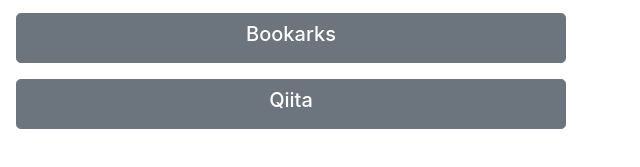
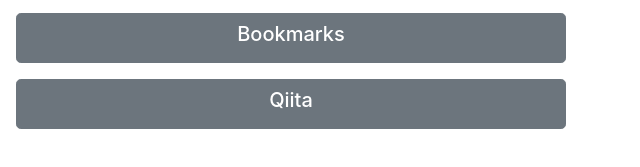
Before and after one commit to takami228/landingpage, a plain HTML site: page index.html in a window 1280 px wide. Shown: the part 445-612 px from the top of the page, 634-1274 px from the left. Drawn offline with nearby package versions, Linux system fonts and the light colour scheme.

Commit message:
Update index.html

```diff
--- a/index.html
+++ b/index.html
@@ -56,7 +56,7 @@
             <div class="col-lg-6 col-md-6 col-sm-6 col-xs-6 col">
                 <a href="https://b.hatena.ne.jp/takamii228/">
                 <button type="button" class="btn btn-secondary btn-lg btn-block">
-                <h5>Bookarks</h5>
+                <h5>Bookmarks</h5>
                 </button></a>
             </div>
         </div>
```
